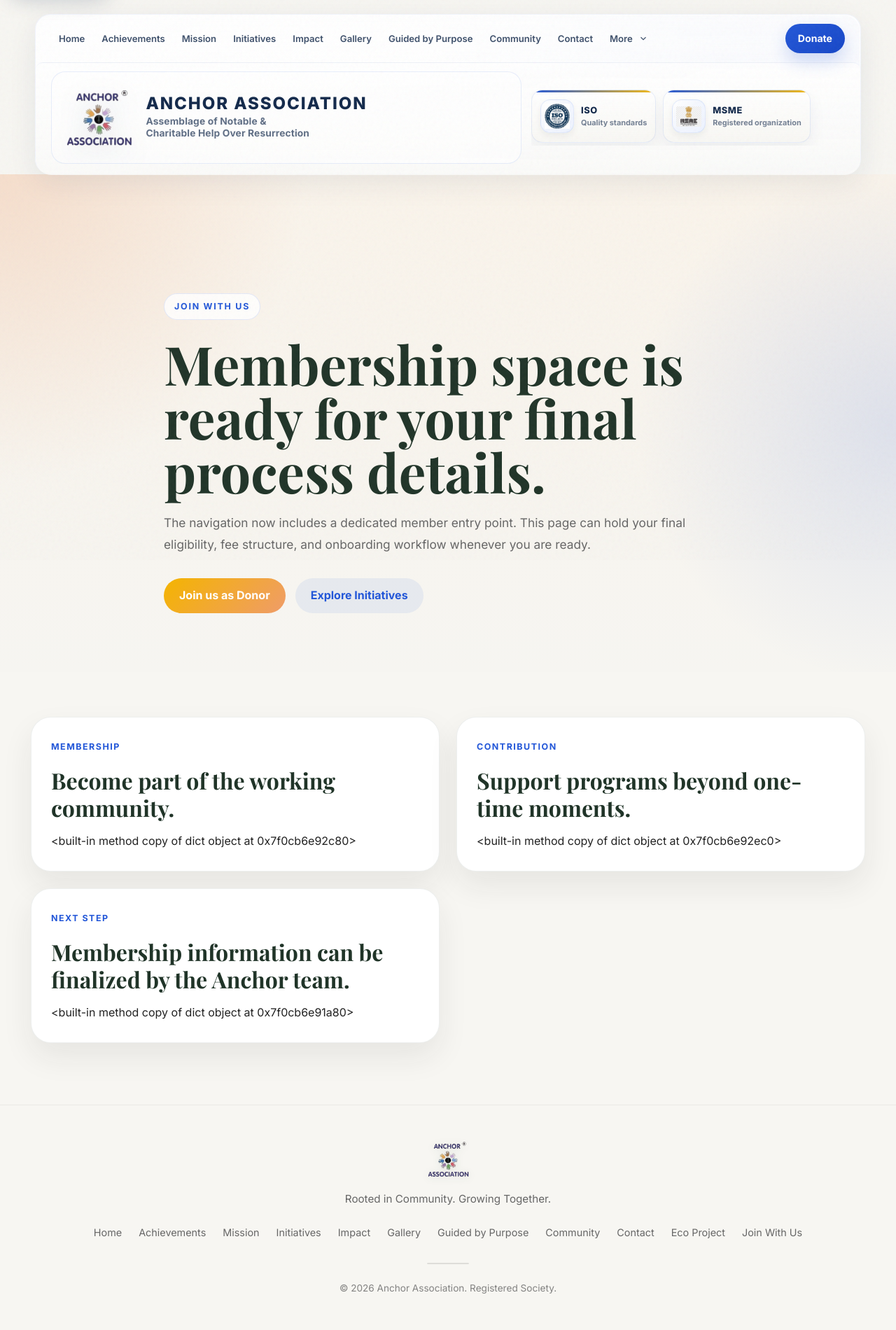
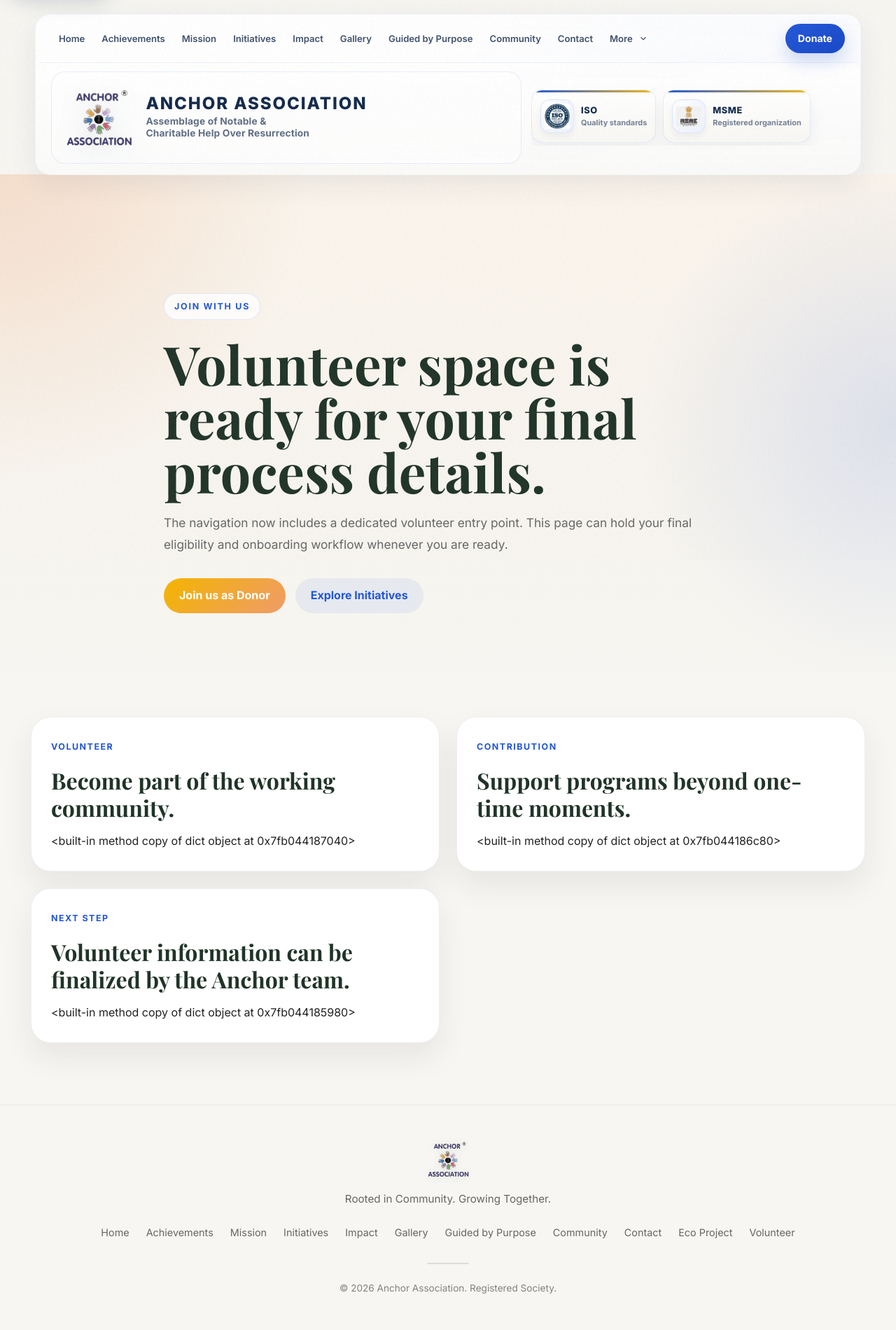
Before and after one commit to DReekis/ANCHORASSOCIATION, a Flask app: page /join-member in a window 1280 px wide. Shown: the whole page at 70% size. Run offline with Flask 3, Linux system fonts and the light colour scheme; parts of the project's set-up code (start-up, migrations or seed data) failed here and were passed over; some libraries are stand-ins or nearby versions; some web fonts are replaced.

Commit message:
refactor: rename membership references and labels to volunteer across application and templates

```diff
--- a/anchor_site/app.py
+++ b/anchor_site/app.py
@@ -443,10 +443,10 @@ IMPACT_PAGE_SECTIONS = [
 
 JOIN_MEMBER_HIGHLIGHTS = [
     {
-        'eyebrow': 'Membership',
+        'eyebrow': 'Volunteer',
         'title': 'Become part of the working community.',
         'copy': (
-            'Join as a member to contribute your time, perspective, and commitment to the '
+            'Join as a volunteer to contribute your time, perspective, and commitment to the '
             'organization’s long-term social work.'
         ),
     },
@@ -454,15 +454,15 @@ JOIN_MEMBER_HIGHLIGHTS = [
         'eyebrow': 'Contribution',
         'title': 'Support programs beyond one-time moments.',
         'copy': (
-            'Members help strengthen continuity across education, healthcare, awareness work, '
+            'Volunteers help strengthen continuity across education, healthcare, awareness work, '
             'eco projects, and future local partnerships.'
         ),
     },
     {
         'eyebrow': 'Next Step',
-        'title': 'Membership information can be finalized by the Anchor team.',
+        'title': 'Volunteer information can be finalized by the Anchor team.',
         'copy': (
-            'This page is ready for your exact eligibility, fee, and application workflow once '
+            'This page is ready for your exact eligibility and application workflow once '
             'those details are confirmed.'
         ),
     },
--- a/anchor_site/templates/base.html
+++ b/anchor_site/templates/base.html
@@ -52,7 +52,7 @@
             <a href="{{ url_for('home') }}#community" class="side-menu__link">Community</a>
             <a href="{{ url_for('home') }}#contact" class="side-menu__link">Contact</a>
             <a href="{{ url_for('cafe') }}" class="side-menu__link {% if request.path.startswith('/cafe') %}active{% endif %}">Bagan Bilash Cafe</a>
-            <a href="{{ url_for('join_member') }}" class="side-menu__link {% if request.path.startswith('/join-member') %}active{% endif %}">Become a Member</a>
+            <a href="{{ url_for('join_member') }}" class="side-menu__link {% if request.path.startswith('/join-member') %}active{% endif %}">Volunteer</a>
             <a href="#" class="side-menu__link">Instagram</a>
             <a href="#" class="side-menu__link">X (Twitter)</a>
             <a href="#" class="side-menu__link">Facebook</a>
@@ -89,7 +89,7 @@
                         </button>
                         <div class="nav-glass__dropdown" id="nav-more-menu">
                             <a href="{{ url_for('cafe') }}" class="dropdown-item">Bagan Bilash Cafe</a>
-                            <a href="{{ url_for('join_member') }}" class="dropdown-item">Become a Member</a>
+                            <a href="{{ url_for('join_member') }}" class="dropdown-item">Volunteer</a>
                             <div class="nav-glass__dropdown-wrapper nav-glass__dropdown-wrapper--nested">
                                 <button class="dropdown-item dropdown-item--submenu" type="button" aria-expanded="false" aria-controls="nav-follow-menu" data-dropdown-trigger>
                                     <span>Follow Us</span>
@@ -206,7 +206,7 @@
                 <a href="{{ url_for('home') }}#community" class="footer__link">Community</a>
                 <a href="{{ url_for('home') }}#contact" class="footer__link">Contact</a>
                 <a href="{{ url_for('cafe') }}" class="footer__link">Eco Project</a>
-                <a href="{{ url_for('join_member') }}" class="footer__link">Join With Us</a>
+                <a href="{{ url_for('join_member') }}" class="footer__link">Volunteer</a>
             </nav>
 
             <div class="footer__divider"></div>
--- a/anchor_site/templates/index.html
+++ b/anchor_site/templates/index.html
@@ -505,7 +505,7 @@
             </div>
             <div class="contact-panel__actions" aria-label="Contact actions">
                 <a href="{{ url_for('donate') }}" class="contact-panel__button contact-panel__button--accent">Support Our Work</a>
-                <a href="{{ url_for('join_member') }}" class="contact-panel__button">Become a Member</a>
+                <a href="{{ url_for('join_member') }}" class="contact-panel__button">Volunteer to the NGO</a>
                 <a href="mailto:info@anchorassociation.org" class="contact-panel__button contact-panel__button--ghost">Email Us</a>
             </div>
         </div>
--- a/anchor_site/templates/join_member.html
+++ b/anchor_site/templates/join_member.html
@@ -10,10 +10,10 @@
 <section class="content-hero content-hero--warm">
     <div class="container content-hero__inner">
         <p class="content-hero__eyebrow">Join With US</p>
-        <h1 class="content-hero__title">Membership space is ready for your final process details.</h1>
+        <h1 class="content-hero__title">Volunteer space is ready for your final process details.</h1>
         <p class="content-hero__text">
-            The navigation now includes a dedicated member entry point. This page can hold your
-            final eligibility, fee structure, and onboarding workflow whenever you are ready.
+            The navigation now includes a dedicated volunteer entry point. This page can hold your
+            final eligibility and onboarding workflow whenever you are ready.
         </p>
 
         <div class="content-hero__actions">
```
